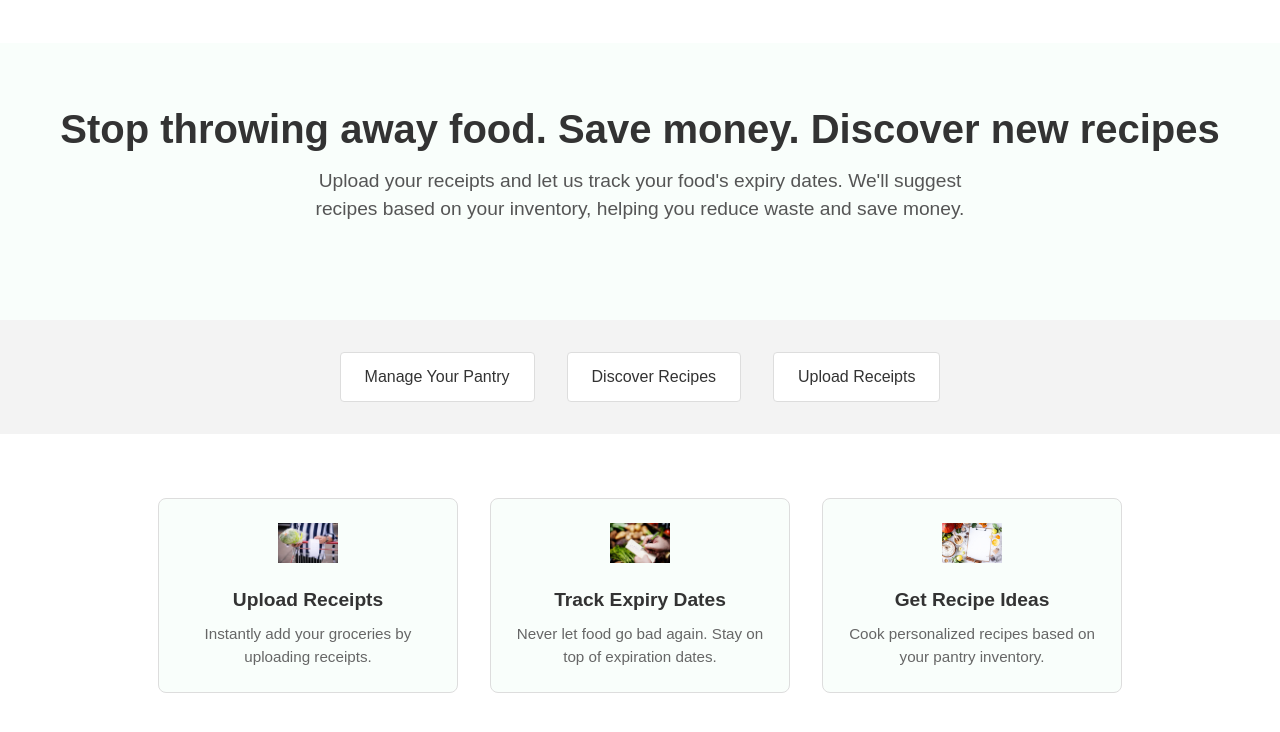
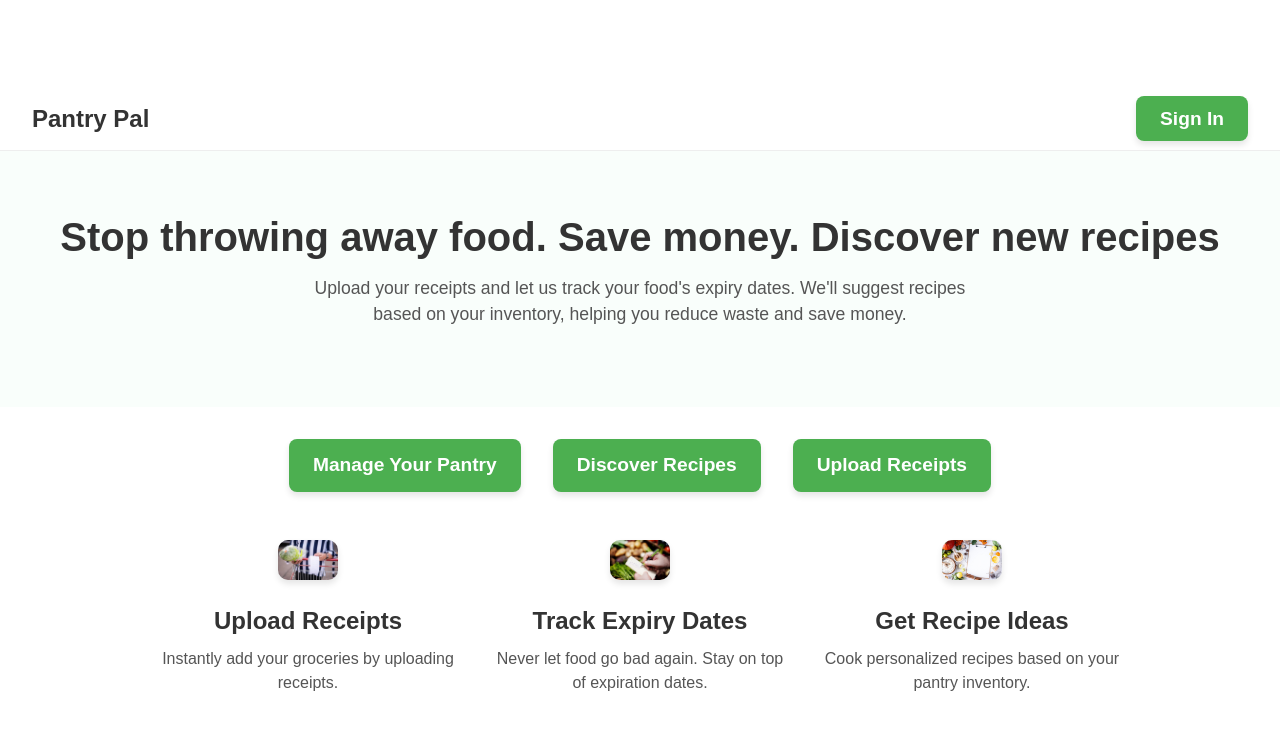
Before and after one commit to kliu04/nwhacks25, a React (Vite) app in the folder frontend/: page / in a window 1280 px wide. Shown: the top 732 px of the page. Built offline with nearby package versions, Linux system fonts and the light colour scheme.

Commit message:
home page updated

```diff
--- a/frontend/src/Pages/Home.css
+++ b/frontend/src/Pages/Home.css
@@ -1,101 +1,57 @@
-/* Hero Section */
-.hero {
-    text-align: center;
-    padding: 4rem 2rem;
-    background-color: #f9fefb; /* Subtle green tint */
-}
-
-.hero h1 {
-    font-size: 2.5rem;
-    font-weight: bold;
-    margin-bottom: 1rem;
-}
-
-.hero p {
-    font-size: 1.2rem;
-    color: #555;
-    max-width: 700px;
-    margin: 0 auto 2rem;
-}
-
-.cta-button {
-    background-color: #30ac4d;
-    color: white;
-    padding: 0.75rem 1.5rem;
-    border: none;
-    border-radius: 4px;
-    font-size: 1rem;
-    cursor: pointer;
-    transition: background-color 0.2s ease;
-}
-
-.cta-button:hover {
-    background-color: #25913e;
-}
-
-/* Navigation Section */
-.navigation {
-    text-align: center;
-    padding: 2rem 0;
-    background-color: #f3f3f3;
+/* Navigation Links */
+.nav-links {
+    display: flex;
+    justify-content: center;
+    gap: 2rem; /* Space between buttons */
+    margin: 2rem 0;
 }
 
 .nav-link {
-    display: inline-block;
-    margin: 0 1rem;
+    color: white;
+    background-color: #4caf50; /* Green background */
     text-decoration: none;
-    background-color: #fff;
-    border: 1px solid #ddd;
+    font-size: 1.2rem;
+    font-weight: bold;
     padding: 0.75rem 1.5rem;
-    border-radius: 4px;
-    font-size: 1rem;
-    color: #333;
-    transition: background-color 0.2s, color 0.2s;
+    border-radius: 8px;
+    box-shadow: 0 4px 6px rgba(0, 0, 0, 0.1);
+    transition: background-color 0.3s, transform 0.2s;
 }
 
 .nav-link:hover {
-    background-color: #30ac4d;
-    color: white;
-    border-color: #30ac4d;
+    background-color: #45a049; /* Slightly darker green on hover */
+    transform: translateY(-2px); /* Subtle lift effect */
 }
 
 /* Features Section */
 .features {
     display: flex;
     justify-content: center;
-    gap: 2rem;
+    gap: 2rem; /* Space between feature cards */
+    margin-top: 2rem;
     flex-wrap: wrap;
-    padding: 3rem 2rem;
-    background-color: #fff;
 }
 
 .feature {
-    flex: 1 1 250px;
-    max-width: 300px;
     text-align: center;
-    background-color: #f9fefb;
-    border: 1px solid #ddd;
-    border-radius: 8px;
-    padding: 1.5rem;
-    transition: transform 0.2s ease;
+    width: 500px; /* Increased width for larger images */
 }
 
-.feature:hover {
-    transform: scale(1.05);
-    box-shadow: 0 4px 10px rgba(0, 0, 0, 0.1);
-}
-
-.feature img {
-    width: 60px;
+.feature__image {
+    width: 100%;
+    height: auto;
+    border-radius: 10px;
     margin-bottom: 1rem;
+    box-shadow: 0 4px 6px rgba(0, 0, 0, 0.1); /* Subtle shadow for images */
 }
 
 .feature h3 {
-    font-size: 1.2rem;
+    font-size: 1.5rem; /* Larger title */
     margin-bottom: 0.5rem;
+    color: #333;
 }
 
 .feature p {
-    font-size: 0.95rem;
-    color: #666;
+    font-size: 1rem;
+    color: #555;
 }
--- a/frontend/src/Pages/Home.tsx
+++ b/frontend/src/Pages/Home.tsx
@@ -8,6 +8,18 @@ import recipesIcon from "../assets/images/tild6263-3062-4666-b831-353366356234__
 function Home() {
     return (
         <div className="home">
+            {/* Header Section with Sign In */}
+            <header className="header">
+                <div className="header__logo">
+                    <h1>Pantry Pal</h1>
+                </div>
+                <div className="header__sign-in">
+                <Link to="/inventory" className="nav-link">
+                        Sign In
+                    </Link>
+                </div>
+            </header>
+
             {/* Hero Section */}
             <section className="hero">
                 <h1>Stop throwing away food. Save money. Discover new recipes</h1>
```
